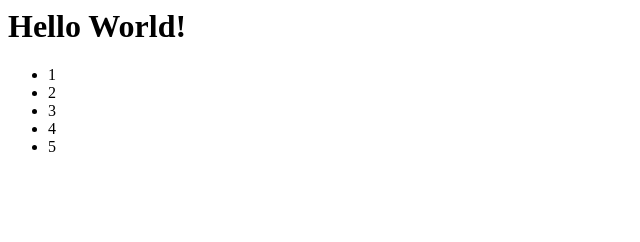
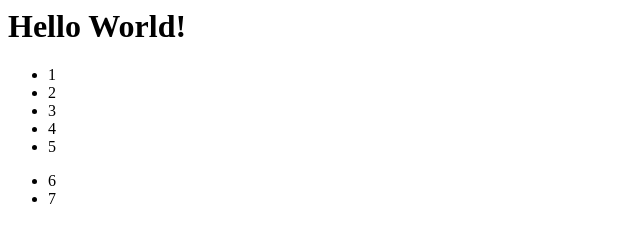
Before and after one commit to anojfernando/git-tests, a plain HTML site: page index.html in a window 1280 px wide. Shown: the full height of the page, 0-640 px from the left. Drawn offline with Linux system fonts and the light colour scheme.

Commit message:
added UL 2 liner

```diff
--- a/index.html
+++ b/index.html
@@ -1,6 +1,6 @@
 <h1>Hello World!</h1>
 
-<!-- Done on feature-landing branch only -->
+<!-- 1 -> Done on feature-landing branch only -->
 <ul>
     <li class="something">1</li>
     <li class="something">2</li>
@@ -8,3 +8,9 @@
     <li class="something">4</li>
     <li class="something">5</li>
 </ul>
+
+<!-- 2 -> Done on feature-landing branch only -->
+<ul>
+    <li class="something">6</li>
+    <li class="something">7</li>
+</ul>
```
